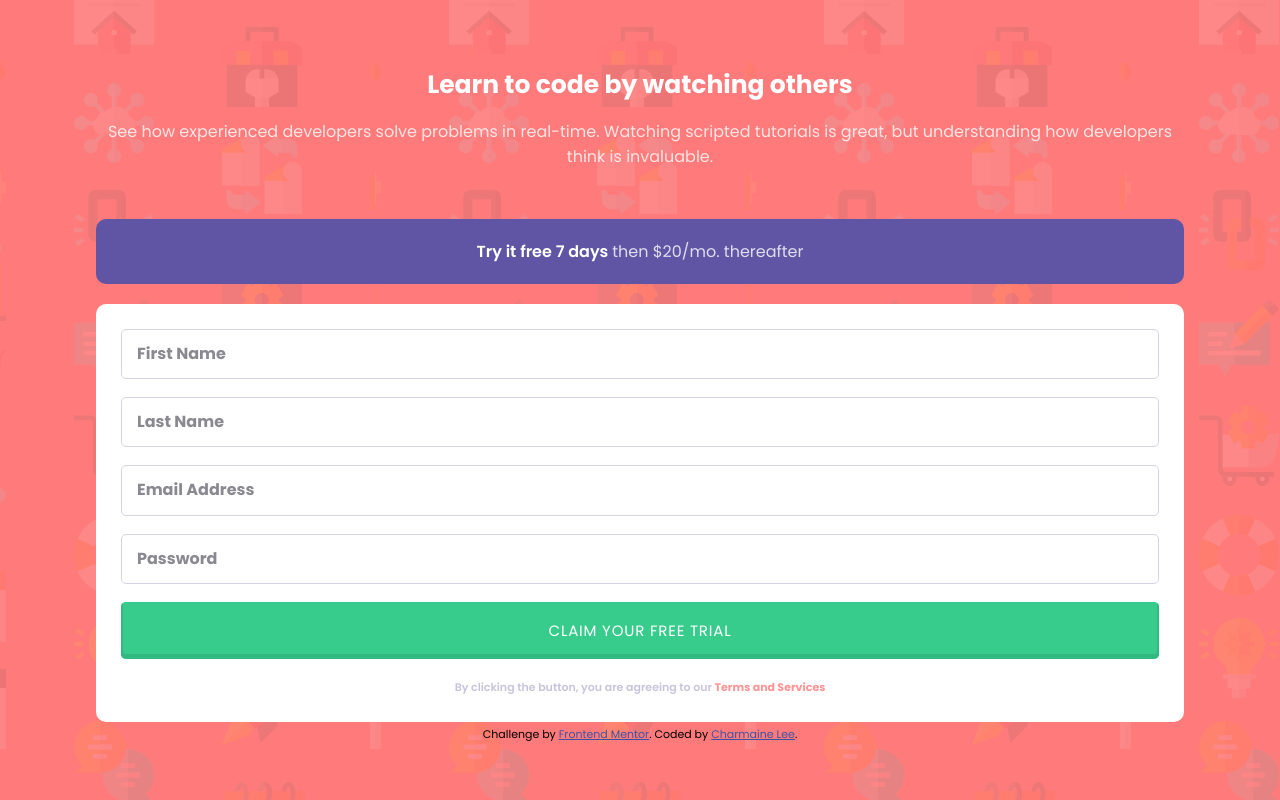
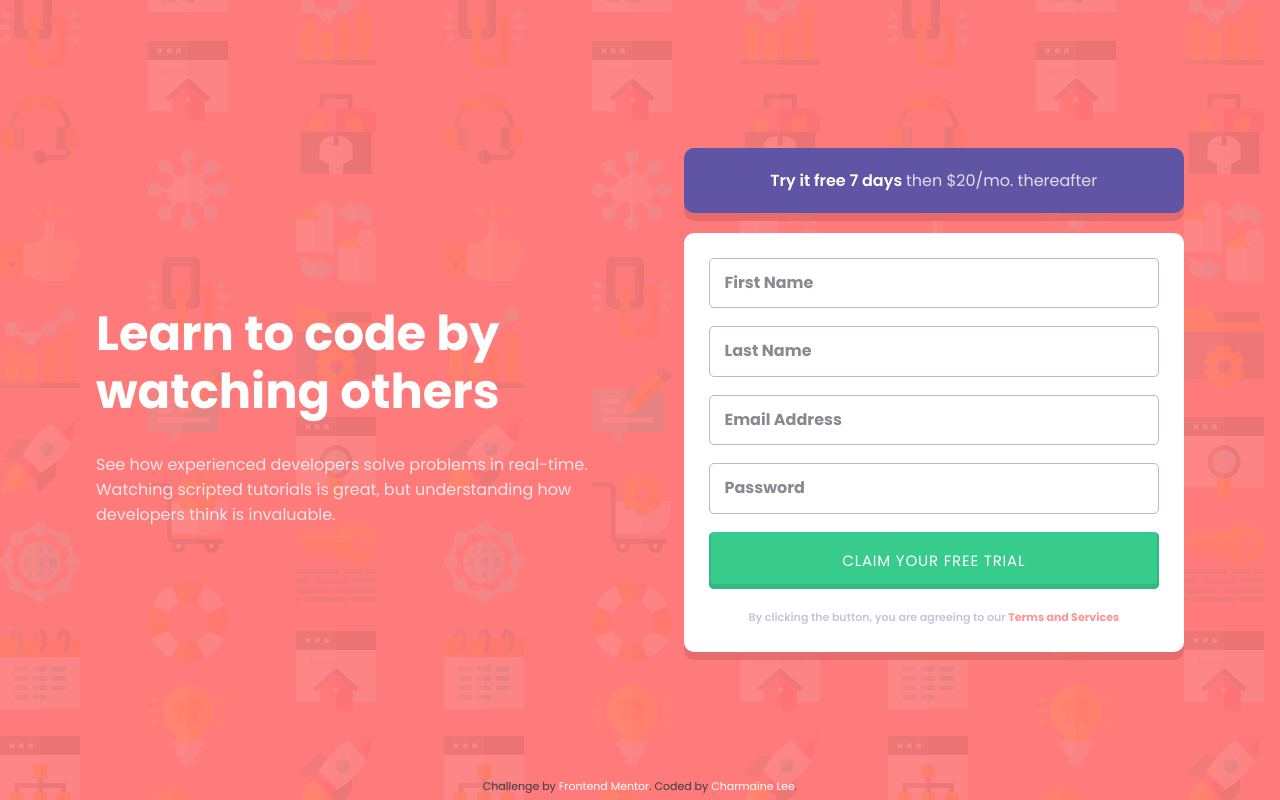
Before and after one commit to charmainelhm/intro-signup-form, a plain HTML site: page index.html in a window 1280 px wide. Drawn offline with Linux system fonts and the light colour scheme.

Commit message:
Finish desktop layout.

```diff
--- a/css/style.css
+++ b/css/style.css
@@ -27,6 +27,7 @@
 
 .container {
   width: 85%;
+  max-width: 400px;
   margin: 0 auto;
 }
 
@@ -39,25 +40,30 @@ body {
   font-family: "Poppins", Arial, Helvetica, sans-serif;
   font-size: var(--fs-400);
   background-color: var(--color-accent-red);
-  background-image: url(../images/bg-intro-mobile.png);
+  background-image: url(../images/bg-intro-desktop.png);
+  min-height: 100vh;
 }
 
 h1 {
   font-size: var(--fs-600);
-  line-height: 3.5rem;
+  line-height: 150%;
 }
 
 p {
   line-height: 2.5rem;
 }
 
-/* Attribution */
-.attribution {
-  font-size: 11px;
-  text-align: center;
+@media screen and (max-width: 375px) {
+  body {
+    background-image: url(../images/bg-intro-mobile.png);
+  }
 }
-.attribution a {
-  color: hsl(228, 45%, 44%);
+
+@media screen and (min-width: 900px) {
+  h1 {
+    font-size: var(--fs-xl);
+    line-height: 120%;
+  }
 }
 
 /* Button Design*/
@@ -80,7 +86,7 @@ p {
 }
 
 .btn--green:hover {
-  background-color: var(--color-accent-green-light);
+  opacity: 0.8;
 }
 
 /* Page header */
@@ -96,10 +102,11 @@ p {
 
 /* Form Card */
 .card {
-  margin-top: 2rem; /* to be removed */
+  margin-top: 2rem;
   background-color: white;
   padding: 2.5rem;
   border-radius: 10px;
+  position: relative;
 }
 
 .card form > * {
@@ -111,19 +118,24 @@ p {
   padding: 1.5rem;
   border: 1.5px solid var(--color-tertiary);
   border-radius: 5px;
-  opacity: 60%;
+  /* opacity: 60%; */
 }
 
 .form__input::placeholder {
   color: var(--color-secondary);
-  /* opacity: 60%; */
+  opacity: 60%;
   font-weight: 700;
+}
+
+.form__input:focus {
+  outline-color: var(--color-secondary);
 }
 
 .form__submit-btn {
   font-size: var(--fs-300);
   text-transform: uppercase;
   letter-spacing: 0.8px;
+  cursor: pointer;
 }
 
 .terms__msg {
@@ -143,8 +155,13 @@ p {
   text-decoration: none;
 }
 
+.terms__link:hover {
+  color: var(--color-shadow-red);
+}
+
 /* Trial Message */
 .trial {
+  position: relative;
   text-align: center;
   border-radius: 10px;
 }
@@ -159,3 +176,60 @@ p {
   opacity: 0.8;
   font-weight: 400;
 }
+
+.trial::after,
+.card::after {
+  content: "";
+  position: absolute;
+  inset: 0;
+  transform: translateY(8px);
+  border-radius: 10px;
+  opacity: 0.7;
+  background-color: var(--color-shadow-red);
+  z-index: -11;
+}
+
+/* Attribution */
+.attribution {
+  font-size: 11px;
+  text-align: center;
+  color: var(--color-secondary);
+}
+.attribution a {
+  color: var(--color-primary);
+  text-decoration: none;
+}
+
+.attribution a:hover {
+  color: var(--color-accent-blue);
+}
+
+@media screen and (min-width: 900px) {
+  .container {
+    max-width: 1110px;
+  }
+
+  .grid {
+    display: grid;
+    grid-template-columns: 1fr 1fr;
+    gap: 8%;
+    align-items: center;
+  }
+
+  .header {
+    text-align: start;
+  }
+
+  .trial__msg {
+    width: 100%;
+    padding-left: 2.5rem;
+    padding-right: 2.5rem;
+  }
+
+  footer {
+    position: absolute;
+    left: 0;
+    right: 0;
+    bottom: 1px;
+  }
+}
--- a/index.html
+++ b/index.html
@@ -21,8 +21,8 @@
 
     <title>Frontend Mentor | Intro component with sign up form</title>
   </head>
-  <body>
-    <header class="header container">
+  <body class="grid container">
+    <header class="header">
       <h1 class="header__title">Learn to code by watching others</h1>
       <p class="header__description">
         See how experienced developers solve problems in real-time. Watching
@@ -30,7 +30,7 @@
         invaluable.
       </p>
     </header>
-    <main class="container">
+    <main class="">
       <div class="trial btn btn--blue">
         <p class="trial__msg">
           Try it free 7 days <span>then $20/mo. thereafter</span>
```
